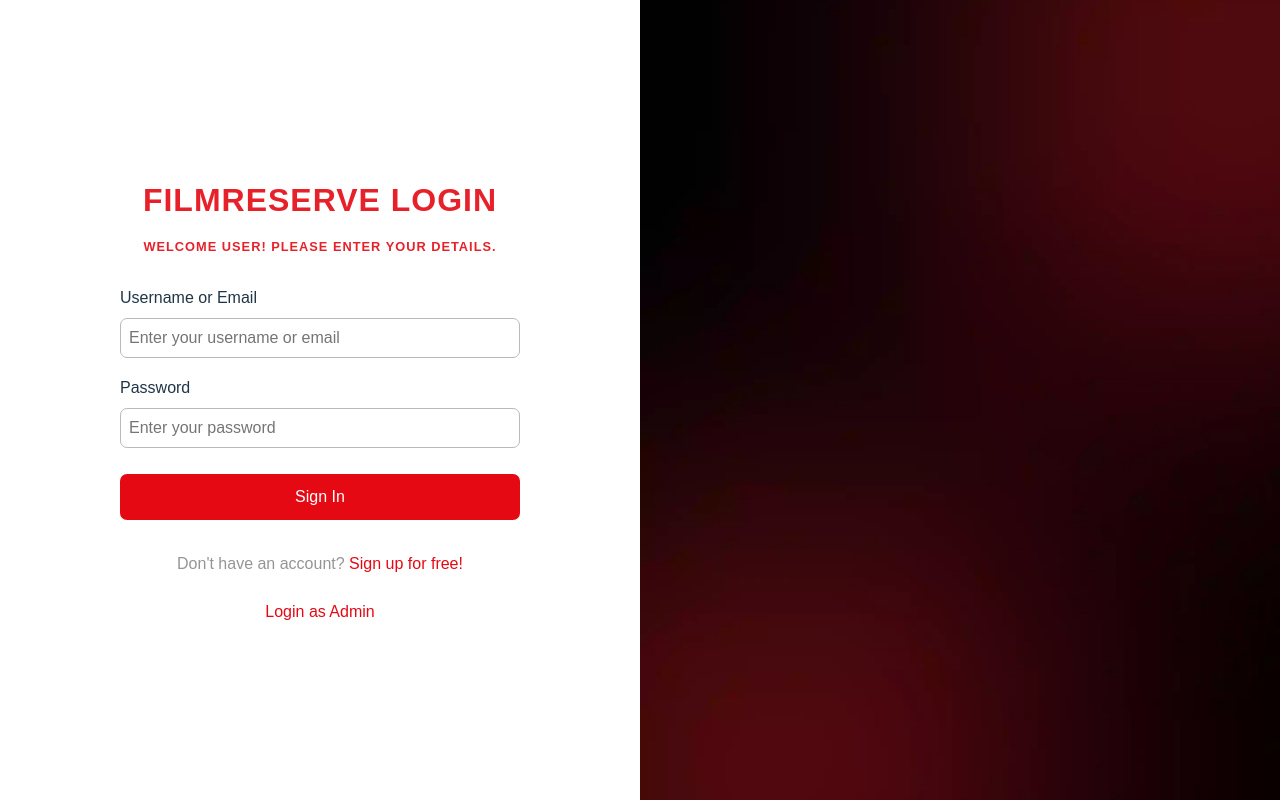
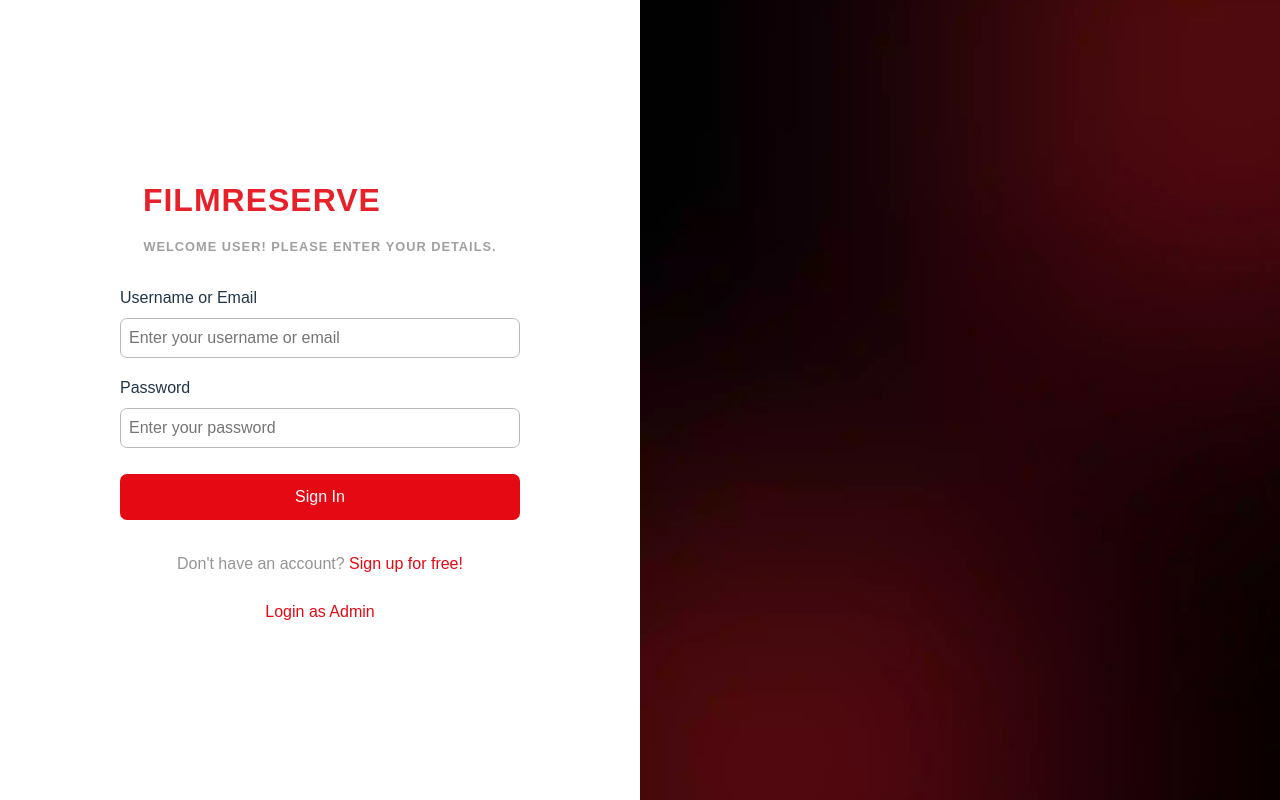
Before and after one commit to seannn9/cinema-seat-reservation, a React (Vite) app in the folder client/: page /login in a window 1280 px wide. Built offline with nearby package versions, Linux system fonts and the light colour scheme.

Commit message:
changed some text colors

```diff
--- a/client/src/pages/Login.jsx
+++ b/client/src/pages/Login.jsx
@@ -141,10 +141,10 @@ export default function Login() {
             <section className="login-section">
                 <div className="form">
                     <div className="label">
-                        <h1>
+                        <h1 style={{ color: "white" }}>
                             <Link to="/">FilmReserve</Link> {loginState}
                         </h1>
-                        <p>
+                        <p style={{ color: "#979494" }}>
                             Welcome{" "}
                             {loginState === "Login" || loginState === "Register"
                                 ? "user"
```
